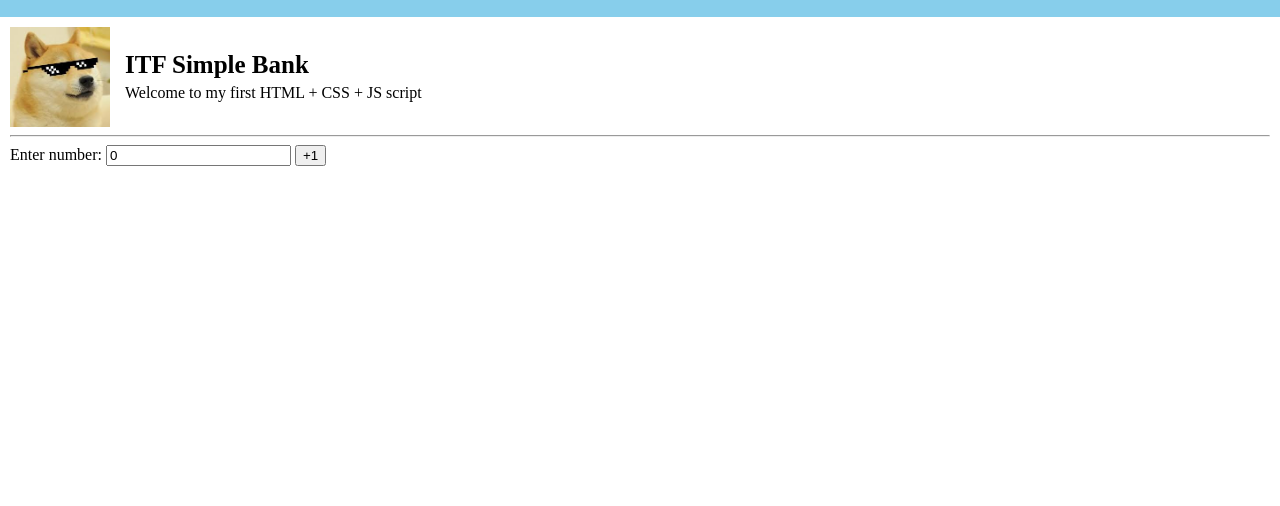
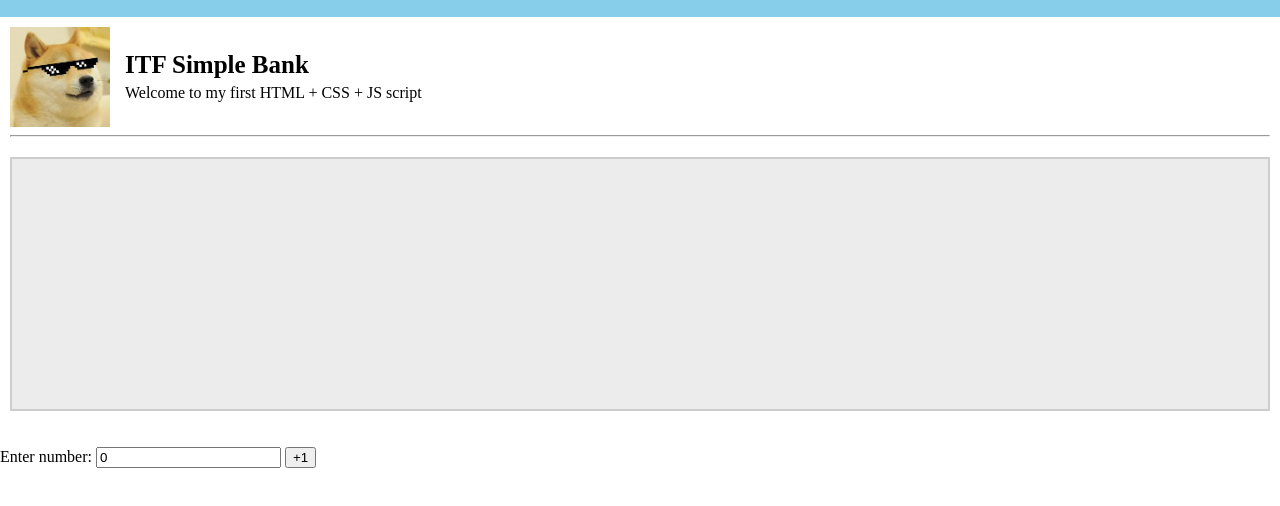
Before and after one commit to Apich01/itf-it68070202, a plain HTML site: page index.html in a window 1280 px wide. Shown: the part 50-556 px from the top of the page. Drawn offline with Linux system fonts and the light colour scheme.

Commit message:
add square

```diff
--- a/index.html
+++ b/index.html
@@ -7,11 +7,13 @@
     <link rel="stylesheet" href="styles.css">
 </head>
 <body>
+
     <nav>
         <p>68070202</p>
         <h2>ITF Website</h2>
         <p>Week 14</p>
     </nav>
+
     <div id="container">
         <div id="container-title">
             <img src="mayu.jpg" alt="image">
@@ -23,11 +25,17 @@
 
         <hr>
 
-        <div>
-            Enter number: <input type="number" id="myinput" value="0">
-            <button onclick="add()">+1</button>
-        </div>
     </div>
+
+    <div id="square-container">
+        <div class="square-box"></div>
+    </div>
+
+    <div>
+        Enter number: <input type="number" id="myinput" value="0">
+        <button onclick="add()">+1</button>
+    </div>
+
     <script src="script.js"></script>
 </body>
 </html>
--- a/styles.css
+++ b/styles.css
@@ -33,3 +33,22 @@ body {
 .mytitle {
     margin: 5px;
 }
+
+#square-container {
+    width: 100vw;
+    height: 300px;
+    display: flex;
+    justify-content: center;
+}
+
+.square-box {
+    width: 99vw;
+    height: 250px;
+    background-color: rgb(237, 236, 236);
+    border: 2px solid rgb(205, 205, 205);
+    margin: 10px;
+
+    display: flex;
+    justify-content: center;
+    align-items: center;
+}
```
